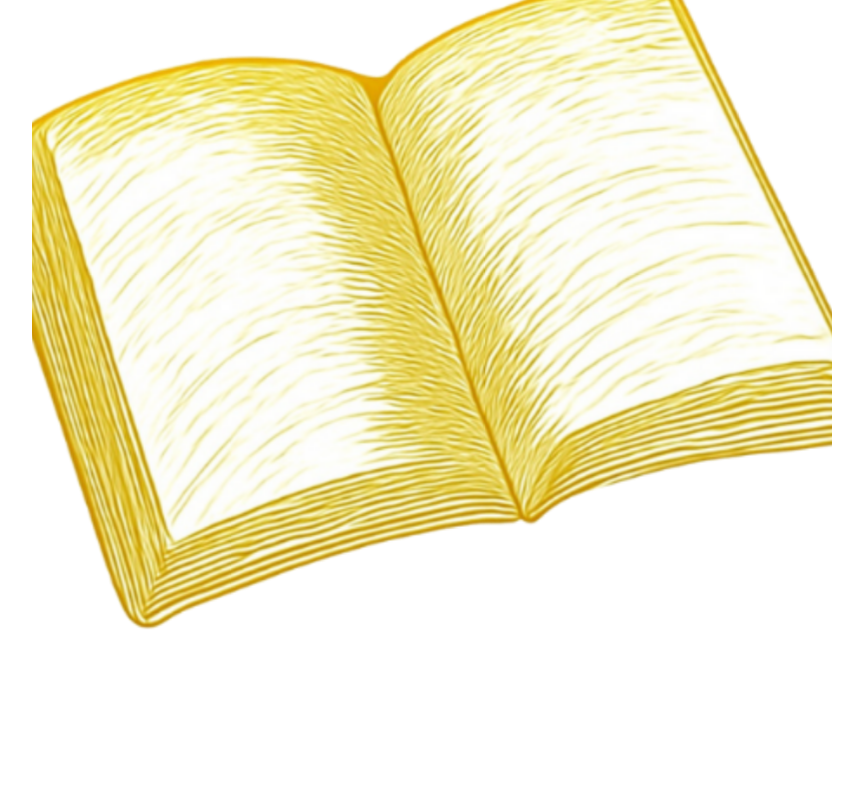
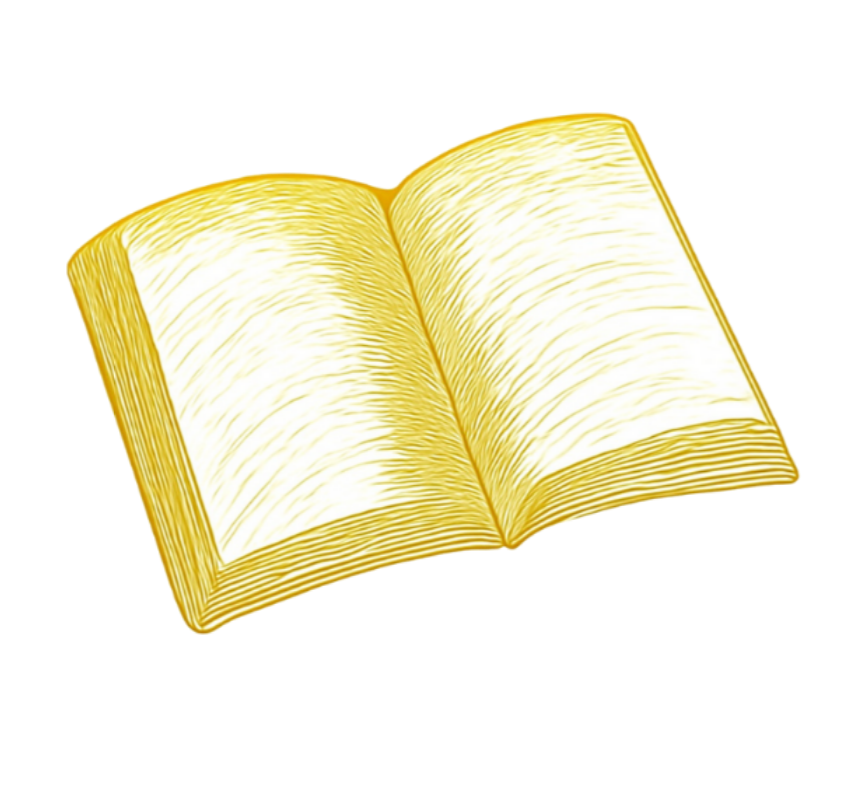
Before and after one commit to solalchetrit/loomina, a Next.js app: page / in a window 1280 px wide. Shown: the top 800 px of the page, without its empty margins (208-1071 px from the left). Built offline with nearby package versions, Linux system fonts and the light colour scheme; a web font is replaced by a local one.

Commit message:
Fix hero book: widen container, lower initial pos, adjust scale

```diff
--- a/components/Hero.tsx
+++ b/components/Hero.tsx
@@ -16,9 +16,10 @@ export default function Hero() {
   // 0% - 40%: Book is Solo, Centered, Large.
   // 40% - 100%: Book moves up/scales down. Content fades in.
 
-  // Increased start scale from 1.6 to 1.85 (+15%)
-  const scaleBook = useTransform(scrollYProgress, [0, 0.5], [1.85, 1.0]);
-  const yBook = useTransform(scrollYProgress, [0, 0.5], [0, -150]);
+  // Scale adjusted for new wider container (max-w-5xl). 1.4 * 5xl is huge.
+  const scaleBook = useTransform(scrollYProgress, [0, 0.5], [1.4, 0.9]);
+  // Starts lower (50px) to give "less air" at top, moves up to -150
+  const yBook = useTransform(scrollYProgress, [0, 0.5], [50, -150]);
   const opacityBook = useTransform(scrollYProgress, [0.8, 1], [1, 0]);
 
   // Content Reveal
@@ -38,7 +39,7 @@ export default function Hero() {
         {/* --- LE LIVRE (STAR) --- */}
         <motion.div
           style={{ scale: scaleBook, y: yBook }}
-          className="relative z-10 w-full max-w-2xl md:max-w-3xl will-change-transform"
+          className="relative z-10 w-full max-w-2xl md:max-w-5xl will-change-transform"
         >
           <motion.div
             animate={{ y: [0, -20, 0] }} // Increased float amplitude (was -8)
```
